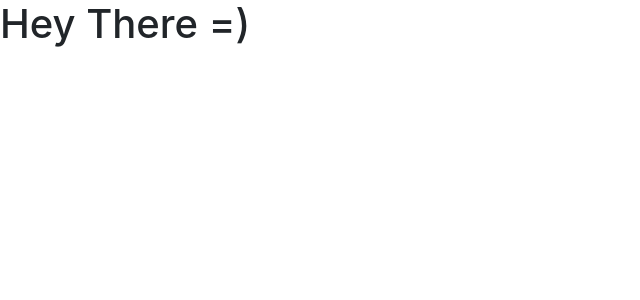
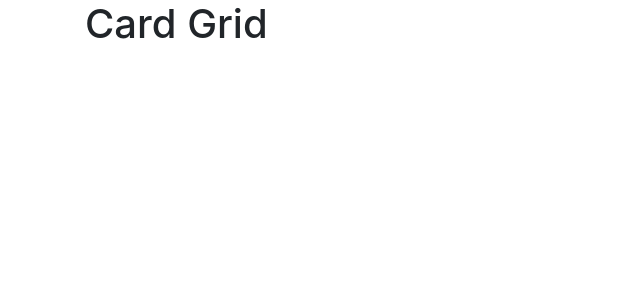
Before and after one commit to Jgriebel1990/react-cardgrid, a React (Create React App) app: page / in a window 1280 px wide. Shown: the top 300 px of the page, without its empty margins (0-640 px from the left). Built offline with nearby package versions, Linux system fonts and the light colour scheme.

Commit message:
created the basic state object to represent our data

```diff
--- a/src/App.js
+++ b/src/App.js
@@ -1,9 +1,30 @@
 import React, { Component } from 'react';
 
 class App extends Component {
+  constructor(){
+    super(); //this makes sure that the app becomes a component
+    this.state = {
+      cards: [
+        {
+          src: 'https://via.placehold.com/250x250',
+          caption: 'some things and stuff and the like which things',
+          isLiked: true
+        },
+        {
+          src: 'https://via.placehold.com/250x250',
+          caption: 'some cool doodads and such',
+          isLiked: false
+        }
+      ]
+    }
+  }
   render() {
+    console.log(this.state);
     return (
-      <h1>Hey There =)</h1>
+      <div className='container'>
+        <h1>Card Grid</h1>
+
+      </div>
     );
   }
 }
```
